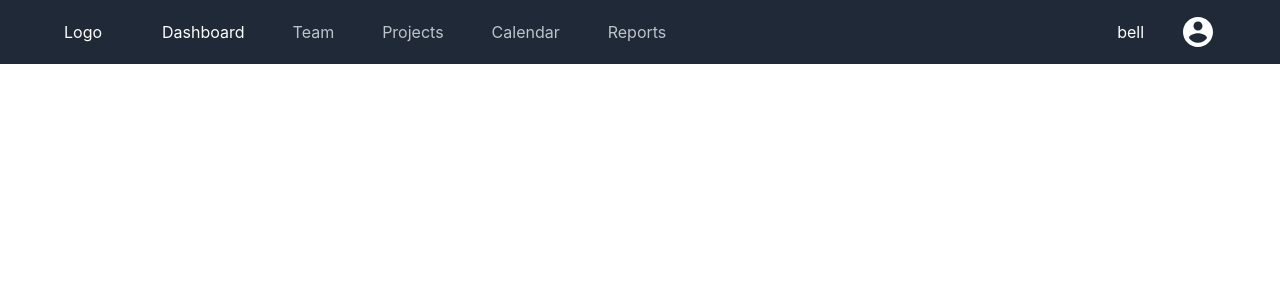
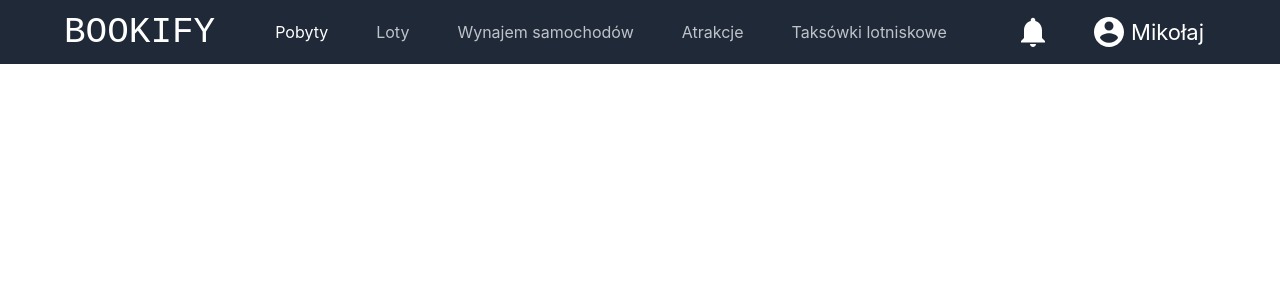
Before and after one commit to Mikilll94/bookify, a Vue app: page / in a window 1280 px wide. Shown: the top 300 px of the page. Built offline with nearby package versions, Linux system fonts and the light colour scheme.

Commit message:
Navbar improvements

```diff
--- a/src/App.vue
+++ b/src/App.vue
@@ -3,29 +3,29 @@
     <nav class="nav">
       <div class="nav__left">
         <div class="nav__logo">
-          Logo
+          BOOKIFY
         </div>
         <div class="nav__items">
           <div class="nav__item nav__item--active">
-            Dashboard
+            Pobyty
           </div>
           <div class="nav__item">
-            Team
+            Loty
           </div>
           <div class="nav__item">
-            Projects
+            Wynajem samochodów
           </div>
           <div class="nav__item">
-            Calendar
+            Atrakcje
           </div>
           <div class="nav__item">
-            Reports
+            Taksówki lotniskowe
           </div>
         </div>
       </div>
       <div class="nav-rest">
         <div class="nav-bell">
-          bell
+          <img :src="require('@/assets/notifications.svg')">
         </div>
         <div class="nav-photo-wrapper">
           <div
@@ -35,7 +35,11 @@
           >
             <img
               :src="require('@/assets/account_circle.svg')"
+              class="nav-photo__avatar"
             >
+            <div class="nav-photo__username">
+              Mikołaj
+            </div>
           </div>
           <transition name="dropdown">
             <div
@@ -44,13 +48,13 @@
               ref="photoDropdown"
             >
               <div class="nav-photo-dropdown__item">
-                Your profile
+                Twój profil
               </div>
               <div class="nav-photo-dropdown__item">
-                Settings
+                Ustawienia
               </div>
               <div class="nav-photo-dropdown__item">
-                Sign out
+                Wyloguj się
               </div>
             </div>
           </transition>
@@ -124,6 +128,8 @@ body {
 
 .nav__logo {
   margin-right: 48px;
+  font-size: 36px;
+  font-family: 'Courier New', Courier, monospace;
 }
 
 .nav__items {
@@ -133,10 +139,7 @@ body {
 .nav__item {
   margin-right: 24px;
   color: #BEC3CB;
-  padding-top: 0.5rem;
-  padding-bottom: 0.5rem;
-  padding-left: 0.75rem;
-  padding-right: 0.75rem;
+  padding: 0.5rem 0.75rem;
   border-radius: 0.375rem;
 }
 
@@ -155,11 +158,16 @@ body {
 }
 
 .nav-bell {
-  padding-top: 0.5rem;
-  padding-bottom: 0.5rem;
-  padding-left: 0.75rem;
-  padding-right: 0.75rem;
-  margin-right: 24px;
+  padding: 0.5rem 0.75rem;
+  margin-right: 16px;
+  cursor: pointer;
+  display: flex;
+}
+
+.nav-bell:hover {
+  background-color: rgba(55, 65, 81);
+  border-radius: 2rem;
+  cursor: pointer;
 }
 
 .nav-photo-wrapper {
@@ -168,6 +176,21 @@ body {
 
 .nav-photo {
   display: flex;
+  align-items: center;
+  padding: 0.5rem 0.75rem;
+}
+
+.nav-photo:hover {
+  background-color: rgba(55, 65, 81);
+  cursor: pointer;
+}
+
+.nav-photo__avatar {
+  margin-right: 4px;
+}
+
+.nav-photo__username {
+  font-size: 22px;
 }
 
 .nav-photo:hover {
@@ -176,8 +199,9 @@ body {
 
 .nav-photo-dropdown {
   position: absolute;
+  padding-top: 0.25rem;
+  padding-bottom: 0.25rem;
   color: black;
-  margin-top: 0.5rem;
   right: 0;
   width: 12rem;
   box-shadow: rgba(60, 64, 67, 0.3) 0px 1px 2px 0px, rgba(60, 64, 67, 0.15) 0px 1px 3px 1px;
@@ -191,6 +215,11 @@ body {
   font-size: 0.875rem;
 }
 
+.nav-photo-dropdown__item:hover {
+  background-color: #F0F1F4;
+  cursor: pointer;
+}
+
 .dropdown-enter-active, .dropdown-leave-active {
   transition: all ease-out 0.075s;
 }
```
Also changed, not shown: src/assets/notifications.svg (added).
